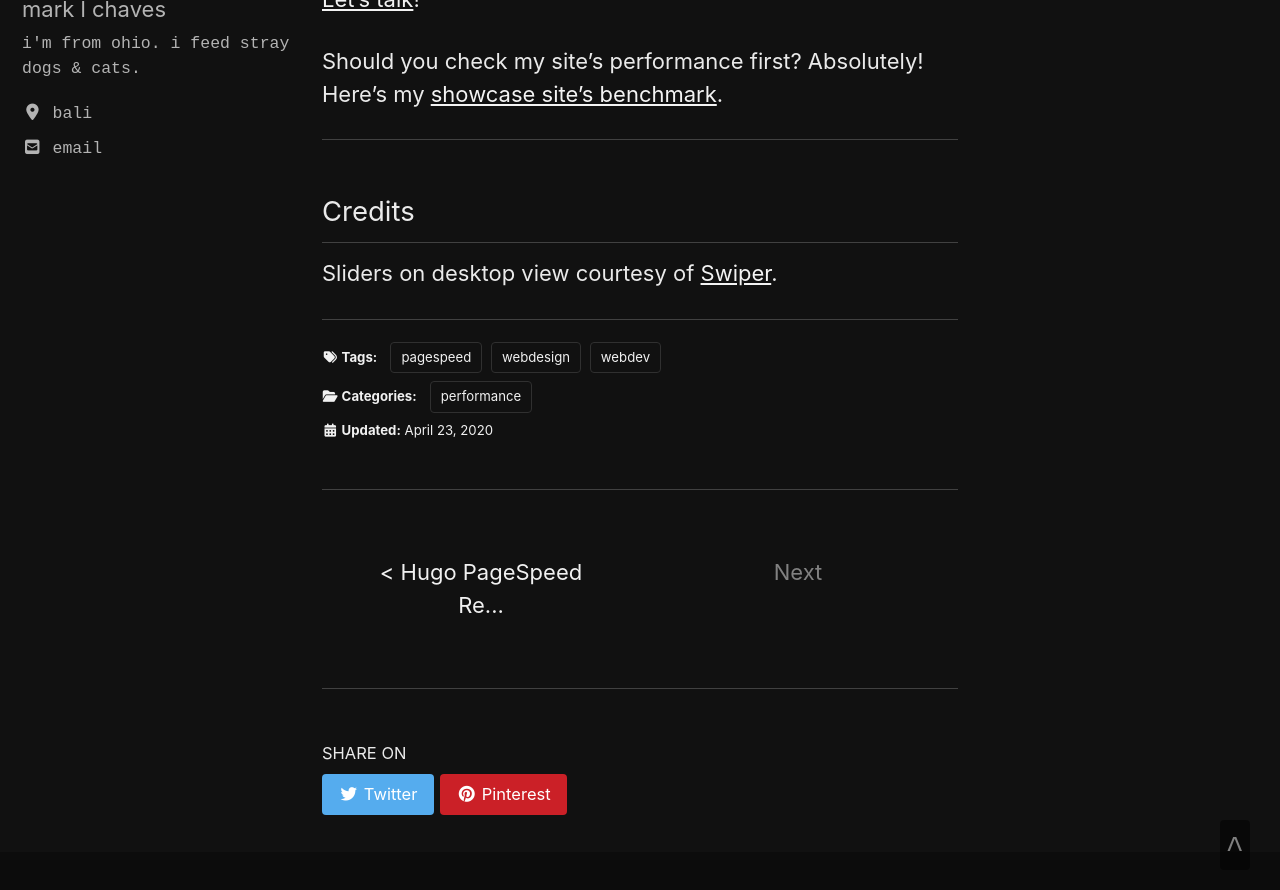
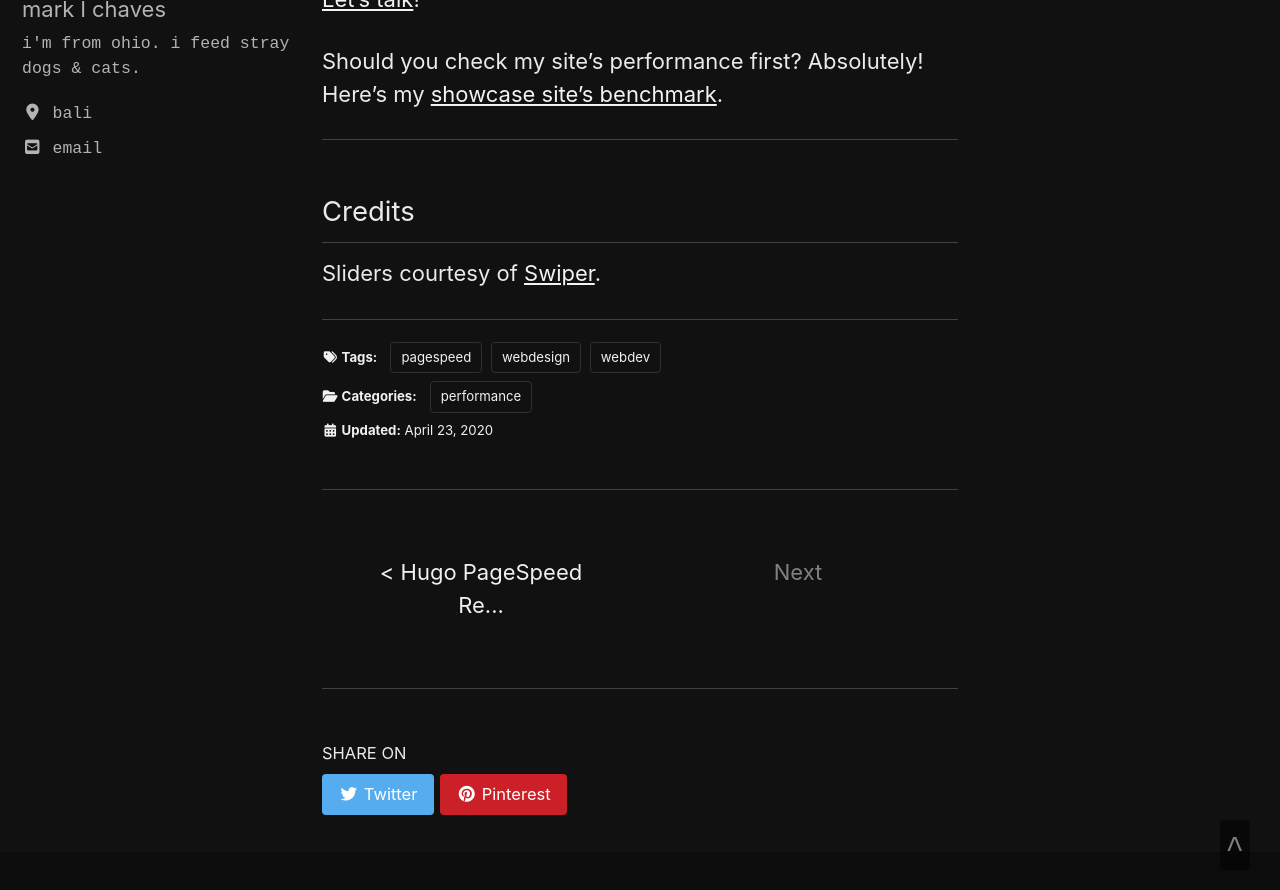
Before and after one commit to marklchaves/caughtmyeye, a Jekyll site: the page built from _posts/2020-04-23-7-web-design-webdev-firms-how-do-their-sites-perform.md, in a window 1280 px wide and 900 px high, scrolled down 11094 px. Shown: the top 890 px of the window. Built offline with Jekyll 4.4.1, drawn with Linux system fonts in a browser that asks for light colours; cached includes are drawn as plain includes; nearby versions of some CDN libraries; comment, search, counter and statistics services are not loaded.

Commit message:
Updated creds to Swiper

```diff
--- a/_posts/2020-04-23-7-web-design-webdev-firms-how-do-their-sites-perform.md
+++ b/_posts/2020-04-23-7-web-design-webdev-firms-how-do-their-sites-perform.md
@@ -148,6 +148,6 @@ Should you check my site's performance first? Absolutely! Here's my [showcase si
 
 ## Credits
 
-Sliders on desktop view courtesy of [Swiper](https://swiperjs.com/).
+Sliders courtesy of [Swiper](https://swiperjs.com/).
 
 ---
```
